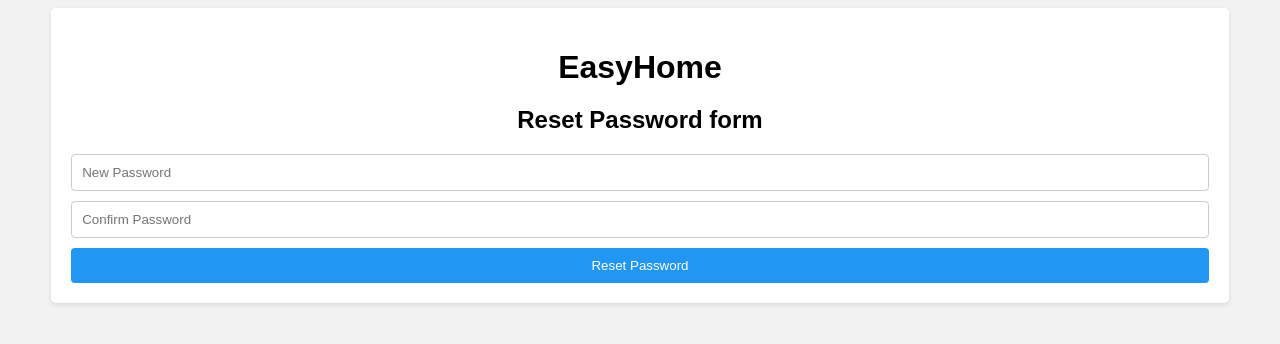
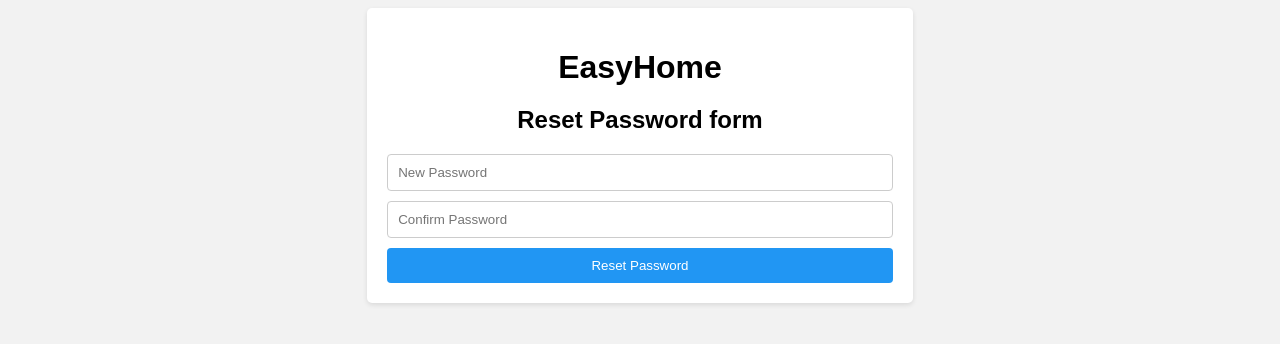
Before and after one commit to alvarovegaromero/EasyHome-Backend, a Django app: template Backend/users/templates/password_reset.html in a window 1280 px wide. Shown: the top 344 px of the page. Run offline with Django 5.2, Linux system fonts and the light colour scheme; the template is opened without the code that fills it, so the values that code supplies are empty.

Commit message:
Format, comments removed and added 40% width for the container in pc

```diff
--- a/Backend/users/templates/password_reset.html
+++ b/Backend/users/templates/password_reset.html
@@ -7,18 +7,21 @@
       body {
         font-family: Arial, sans-serif;
         background-color: #f2f2f2;
-        /* Optional: Set a minimum viewport width for responsiveness on small screens */
-        min-width: 320px; /* Adjust as needed */
+        min-width: 320px;
       }
 
       .container {
-        width: 90%; /* Responsive width for mobile devices */
-        height: 40%; /* Responsive height for mobile devices */
+        width: 90%;
+        height: 40%;
         margin: 0 auto;
         padding: 20px;
         background-color: #fff;
         border-radius: 5px;
         box-shadow: 0 2px 5px rgba(0, 0, 0, 0.1);
+
+        @media (min-width: 768px) {
+          width: 40%;
+        }
       }
 
       h1 {
```
